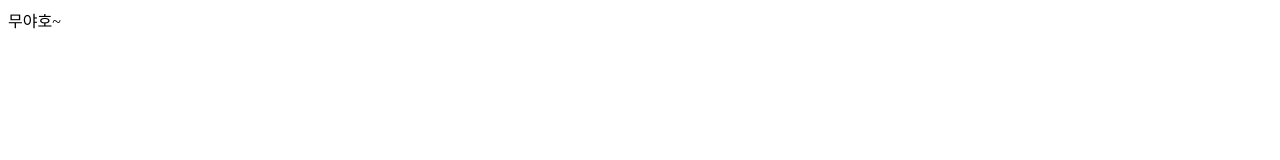
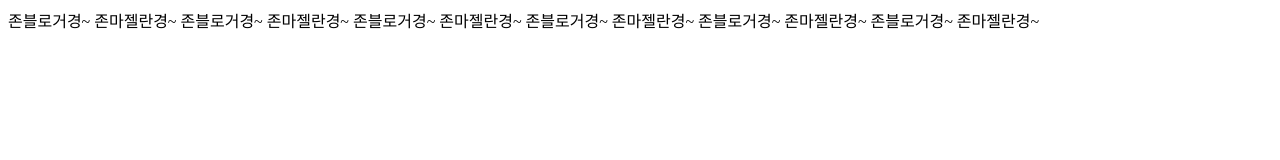
Before and after one commit to Biogom/MyWannaSaveManager, a plain HTML site: page index.html in a window 1280 px wide. Drawn offline with Linux system fonts and the light colour scheme.

Commit message:
Update index.html

```diff
--- a/index.html
+++ b/index.html
@@ -1,9 +1,9 @@
 <html>
 	<head>
 		<meta charset="UTF-8">
-		<title> 안녕하세요 </title>
+		<title>안녕하세요</title>
 	</head>
 	<body>
-		<p>무야호~</p>
+		<p>존블로거경~ 존마젤란경~ 존블로거경~ 존마젤란경~ 존블로거경~ 존마젤란경~ 존블로거경~ 존마젤란경~ 존블로거경~ 존마젤란경~ 존블로거경~ 존마젤란경~ </p>
 	</body>
 </html>
```
